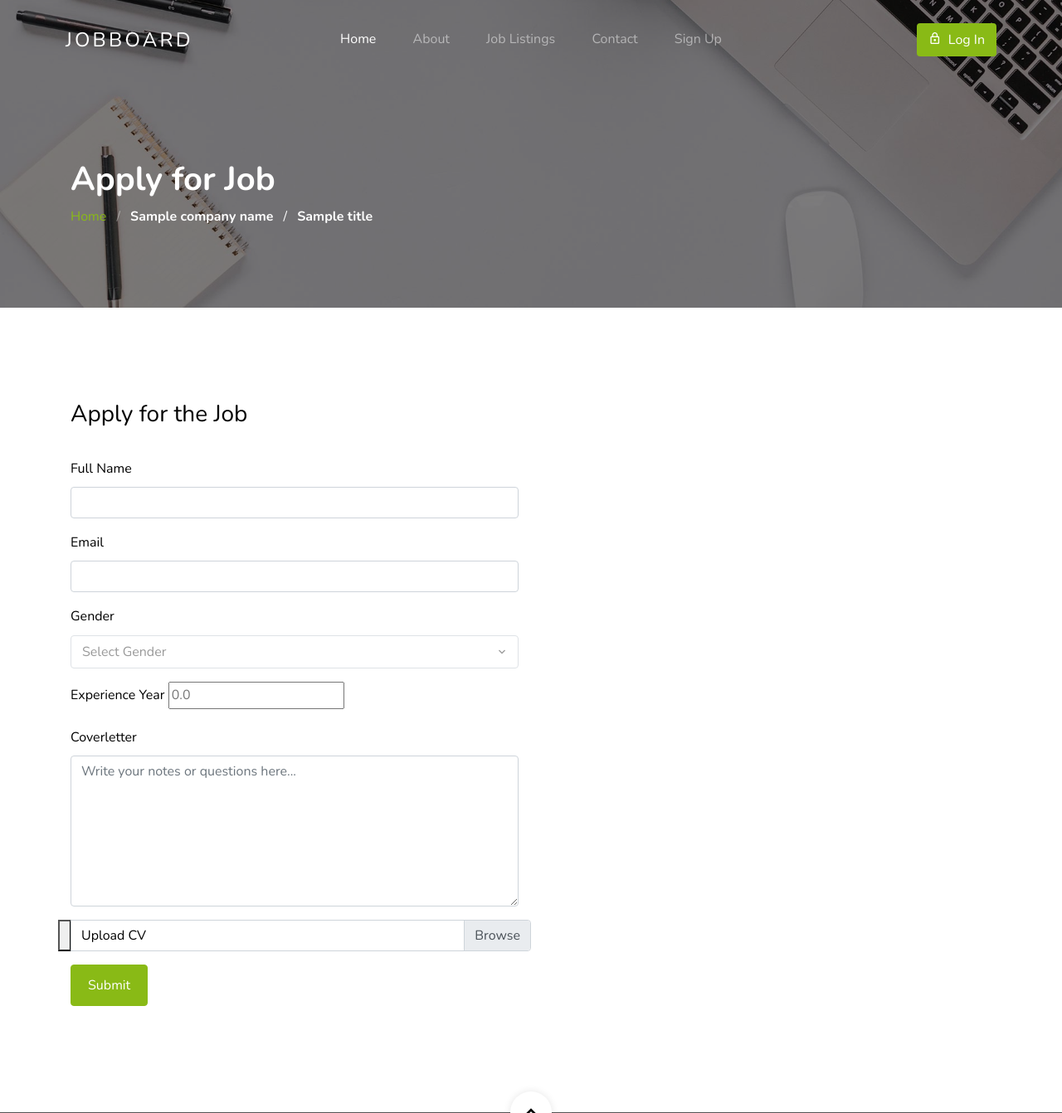
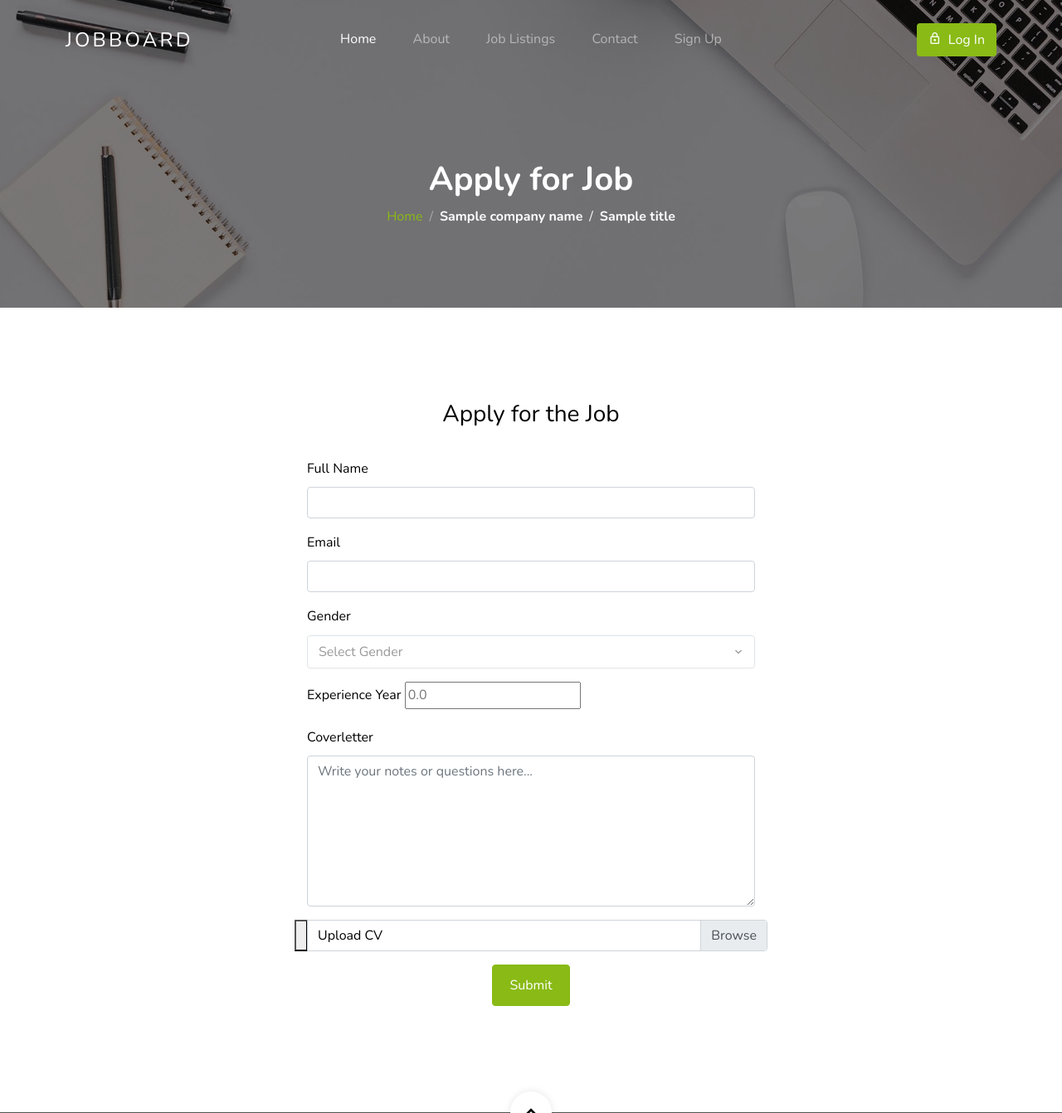
Before and after one commit to TheUnshackled1/Smart-Recruitment-and-Resume-Ranking-System-Using-Machine-Learning, a Django app: template mysite/templates/mysite/applyjob.html in a window 1280 px wide. Shown: the top 1342 px of the page at 83% size. Run offline with Django 3.2, Linux system fonts and the light colour scheme; the template is opened without the code that fills it: most values are stand-ins (such as "Sample title", 1, 10 or a date in 2020); some libraries are stand-ins or nearby versions; some web fonts are replaced.

Commit message:
Center align job application and listing sections for improved layout

```diff
--- a/mysite/templates/mysite/applyjob.html
+++ b/mysite/templates/mysite/applyjob.html
@@ -89,10 +89,10 @@
     <section class="section-hero overlay inner-page bg-image"
              style="background-image: url({% static 'mysite/images/hero_1.jpg' %});" id="home-section">
         <div class="container">
-            <div class="row">
-                <div class="col-md-7">
+            <div class="row justify-content-center">
+                <div class="col-md-7 text-center">
                     <h1 class="text-white font-weight-bold">Apply for Job</h1>
-                    <div class="custom-breadcrumbs">
+                    <div class="custom-breadcrumbs justify-content-center d-flex">
                         <a href="#">Home</a> <span class="mx-2 slash">/</span>
                         <span class="text-white"><strong>{{ company_name }}</strong></span>
                         <span class="text-white mx-2 slash">/</span>
@@ -105,10 +105,10 @@
 
     <section class="site-section" id="next-section">
         <div class="container">
-            <div class="row">
+            <div class="row justify-content-center">
 
                 <div class="col-lg-6 mb-5 mb-lg-0">
-                    <h3 class="text font-weight ">Apply for the Job</h3>
+                    <h3 class="text font-weight text-center">Apply for the Job</h3>
                     <br>
                     <form method="post" enctype="multipart/form-data">
                         {% csrf_token %}
@@ -170,7 +170,7 @@
 
 
                         <div class="row form-group">
-                            <div class="col-md-12">
+                            <div class="col-md-12 text-center">
                                 <input type="submit" value="Submit" class="btn btn-primary btn-md text-white">
                             </div>
                         </div>
--- a/mysite/templates/mysite/job-listings.html
+++ b/mysite/templates/mysite/job-listings.html
@@ -8,10 +8,10 @@
    <section class="section-hero overlay inner-page bg-image"
              style="background-image: url({% static 'mysite/images/hero_1.jpg' %});" id="home-section">
         <div class="container">
-            <div class="row">
-                <div class="col-md-7">
+            <div class="row justify-content-center">
+                <div class="col-md-7 text-center">
                     <h1 class="text-white font-weight-bold">Job Listing</h1>
-                    <div class="custom-breadcrumbs">
+                    <div class="custom-breadcrumbs justify-content-center d-flex">
                         <a href="#">Home</a> <span class="mx-2 slash">/</span>
                         <span class="text-white"><strong>Job Listing</strong></span>
                     </div>
--- a/mysite/templates/mysite/job-single.html
+++ b/mysite/templates/mysite/job-single.html
@@ -7,10 +7,10 @@
 
     <section class="section-hero overlay inner-page bg-image" style="background-image: url({% static 'mysite/images/hero_1.jpg' %});" id="home-section">
       <div class="container">
-        <div class="row">
-          <div class="col-md-7">
+        <div class="row justify-content-center">
+          <div class="col-md-7 text-center">
             <h1 class="text-white font-weight-bold">{{ q.title }}</h1>
-            <div class="custom-breadcrumbs">
+            <div class="custom-breadcrumbs justify-content-center d-flex">
               <a href="/">Home</a> <span class="mx-2 slash">/</span>
               <a href="#">Job</a> <span class="mx-2 slash">/</span>
               <span class="text-white"><strong>{{ q.company_name }}</strong></span>
```
